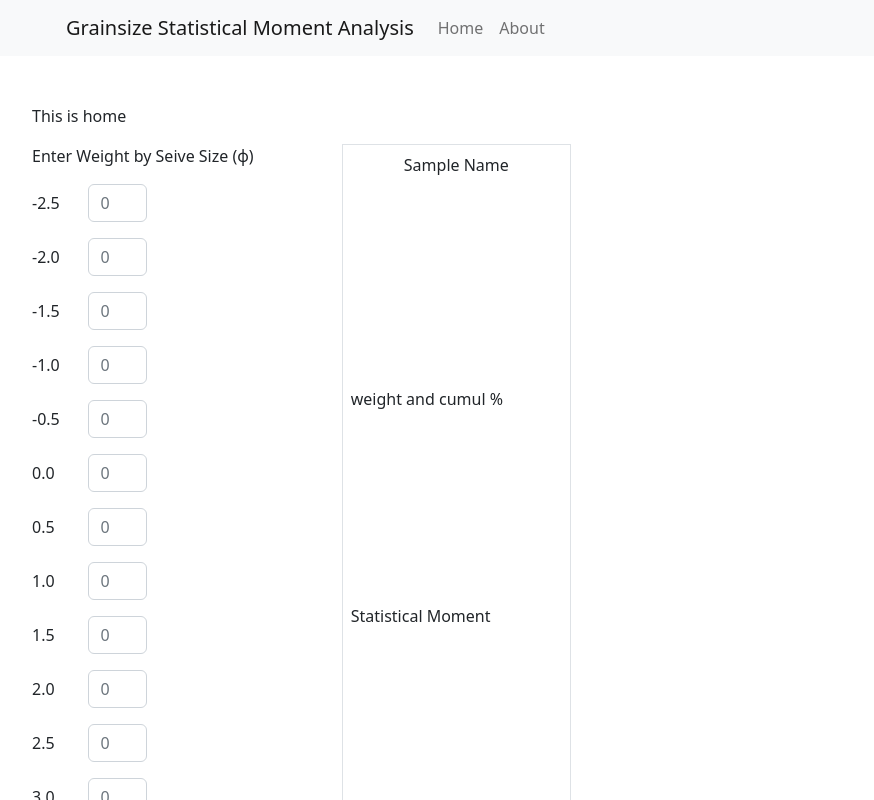
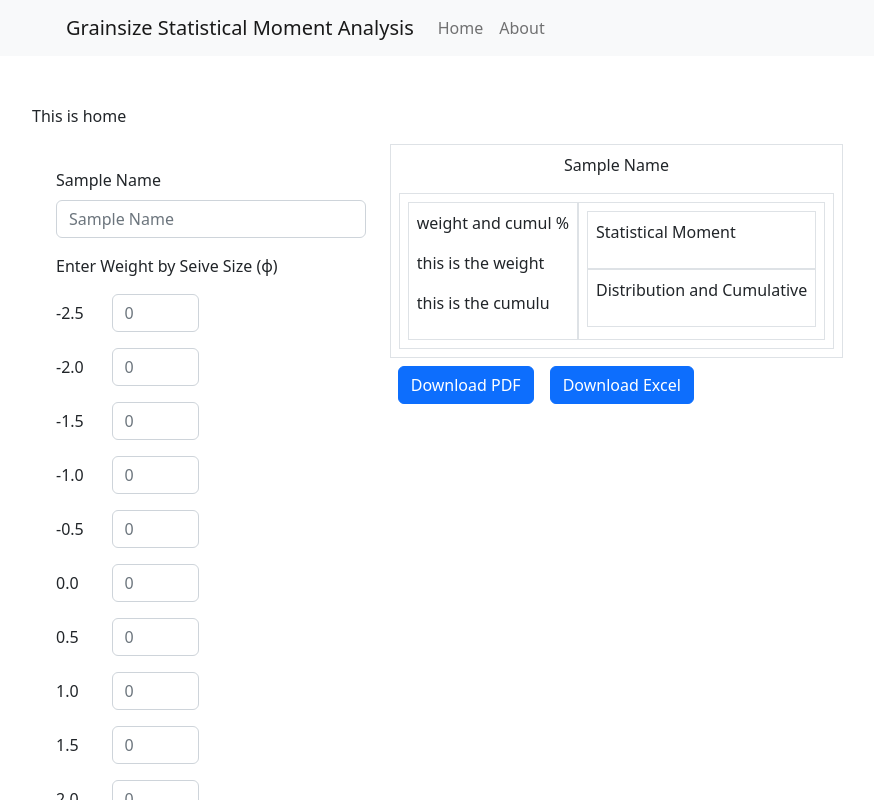
Before and after one commit to KCrandall6/grainsize-statisticalmoment-analysis, a React (Create React App) app: page / in a window 1280 px wide. Shown: the top 800 px of the page, without its empty margins (16-890 px from the left). Built offline with nearby package versions, Linux system fonts and the light colour scheme; the HTML template or start-up script is replaced by a standard one.

Commit message:
bug fixes for entering data fixed; flex display base created

```diff
--- a/src/pages/Home/Home.jsx
+++ b/src/pages/Home/Home.jsx
@@ -1,18 +1,39 @@
-import React from 'react';
+import React, { useState } from 'react';
 
 import DataEntry from './components/DataEntry';
 import Report from './components/Report';
 
 function Home() {
 
-  // const [dataEntered, setDataEntered] = useState(false);
+  const [phiData, setPhiData] = useState({
+    "sample name": '',
+    '-2.5': 0,
+    '-2.0': 0,
+    '-1.5': 0,
+    '-1.0': 0,
+    '-0.5': 0,
+    '0.0': 0,
+    '0.5': 0,
+    '1.0': 0,
+    '1.5': 0,
+    '2.0': 0,
+    '2.5': 0,
+    '3.0': 0,
+    '3.5': 0,
+    '4.0': 0,
+    'pan': 0,
+  });
+
+  const dataSubmit = () => {
+    console.log('data is: ', phiData);
+  }
 
   return(
     <div className='p-5'>
       <p>This is home</p>
       <div className='d-flex justify-content-start'>
-      <DataEntry />
-      <Report />
+      <DataEntry phiData={phiData} setPhiData={setPhiData} dataSubmit={dataSubmit}/>
+      <Report phiData={phiData}/>
       </div>
     </div>
   )
--- a/src/pages/Home/components/DataEntry.jsx
+++ b/src/pages/Home/components/DataEntry.jsx
@@ -1,24 +1,43 @@
-import React from 'react';
+import React, { useState } from 'react';
 import Button from 'react-bootstrap/Button';
 import Col from 'react-bootstrap/Col';
 import Form from 'react-bootstrap/Form';
 import Row from 'react-bootstrap/Row';
 
-const DataEntry = () => {
+const DataEntry = ({phiData, setPhiData, dataSubmit}) => {
 
-  const phiSizes = [-2.5, -2.0, -1.5, -1, -0.5, 0, 0.5, 1.0, 1.5, 2.0, 2.5, 3.0, 3.5, 4.0];
+  const phiSizes = [-2.5, -2.0, -1.5, -1, -0.5, 0.0, 0.5, 1.0, 1.5, 2.0, 2.5, 3.0, 3.5, 4.0];
+
+  const onFormChange = (e) => {
+    let phi = e.target.name;
+    let value = e.target.value;
+    if (value === "") {
+      value = 0;
+    }
+    if (isNaN(phi)) {
+      if (phi === 'pan') setPhiData({...phiData, 'pan': value});
+      if (phi === 'sample name') setPhiData({...phiData, 'sample name': value});
+    } else {
+      phi = Number(e.target.name).toFixed(1);
+      setPhiData({...phiData, [phi]: value});
+    }
+  }
 
   return(
-    <div className='d-flex inline-flex' >
+    <div className='d-flex inline-flex p-4' >
       <Form>
+        <Form.Group className="mb-3" controlId="formBasicEmail">
+          <Form.Label>Sample Name</Form.Label>
+          <Form.Control name="sample name" onChange={onFormChange} type="email" placeholder="Sample Name" />
+        </Form.Group>
       <p>Enter Weight by Seive Size (ϕ)</p>
         {phiSizes.map((size) => (
           <Form.Group key={size} as={Row} className="mb-3" controlId="formHorizontalEmail">
           <Form.Label column sm={2}>
             {size.toFixed(1)}
           </Form.Label>
-          <Col sm={3}>
-            <Form.Control type="email" placeholder="0" />
+          <Col sm={4}>
+            <Form.Control name={size} onChange={onFormChange} type="email" placeholder="0" />
           </Col>
         </Form.Group>
         ))}
@@ -27,14 +46,14 @@ const DataEntry = () => {
           <Form.Label column sm={2}>
             pan
           </Form.Label>
-          <Col sm={3}>
-            <Form.Control type="email" placeholder="0" />
+          <Col sm={4}>
+            <Form.Control name="pan" onChange={onFormChange} type="email" placeholder="0" />
           </Col>
         </Form.Group>
 
       <Form.Group as={Row} className="mb-3">
         <Col >
-          <Button type="submit">Generate Report</Button>
+          <Button onClick={() => dataSubmit()}>Generate Report</Button>
         </Col>
       </Form.Group>
     </Form>
--- a/src/pages/Home/components/Report.jsx
+++ b/src/pages/Home/components/Report.jsx
@@ -1,16 +1,62 @@
-import React from 'react';
+import React, { useState, useEffect } from 'react';
+import Button from 'react-bootstrap/Button';
+import WeightAndCumul from './WeightAndCumul';
 
 
-const Report = () => {
+const Report = ({phiData}) => {
+
+  let totalWeight = 0;
+  let newArr = [];
+
+  const [weightArr, setWeightArr] = useState([]);
+  const [weightPerc, setWeightPerc] = useState([]);
+  const [cumulPerc, setCumulPerc] = useState([]);
+
+  const setWeightToArr = () => {
+    const arr = Object.values(phiData);
+    arr.forEach((el) => {
+      setWeightArr(weightArr => [...weightArr, el])
+    })
+  }
+  console.log('weight outside', weightArr)
+  const calcWeightPercent = () => {
+
+  };
+  const calcCumulPercent = () => {
+
+  };
+
+  // useEffect(() => {
+  //   setWeightToArr();
+  //   calcWeightPercent();
+  //   calcCumulPercent();
+  // }, [])
+
 
   return(
-    <div class='parent' className='d-grid p-2 border'>
-      <div class='name' className='text-center'>
+    <div>
+
+    <div id='parent' className='d-flex flex-column p-2 border'>
+      <div id='name' className='text-center'>
         <p>Sample Name</p>
       </div>
-      <div class='distributions'>weight and cumul %</div>
-      <div class='moments'>Statistical Moment</div>
-      <div class='graphs'>Distribution and Cumulative</div>
+      <div id='data-holder' className='d-flex flex-row p-2 border'>
+        <div id='distributions' className='p-2 border'>
+          <p>weight and cumul %</p>
+          <WeightAndCumul/>
+        </div>
+        <div id='moments-and-graphs' className='d-flex flex-column p-2 border'>
+          <div id='moments' className='p-2 border'>
+            <p>Statistical Moment</p>
+          </div>
+          <div id='graphs' className='p-2 border'>
+            <p>Distribution and Cumulative</p>
+          </div>
+        </div>
+      </div>
+    </div>
+    <Button className='m-2' onClick={() => setWeightToArr()}>Download PDF</Button>
+    <Button className='m-2' onClick={() => console.log('data')}>Download Excel</Button>
     </div>
   )
 };
--- /dev/null
+++ b/src/pages/Home/components/WeightAndCumul.jsx
@@ -0,0 +1,14 @@
+import React from 'react';
+
+const WeightAndCumul = () => {
+
+
+  return (
+    <div>
+      <p>this is the weight</p>
+      <p>this is the cumulu</p>
+    </div>
+  )
+}
+
+export default WeightAndCumul;
```
